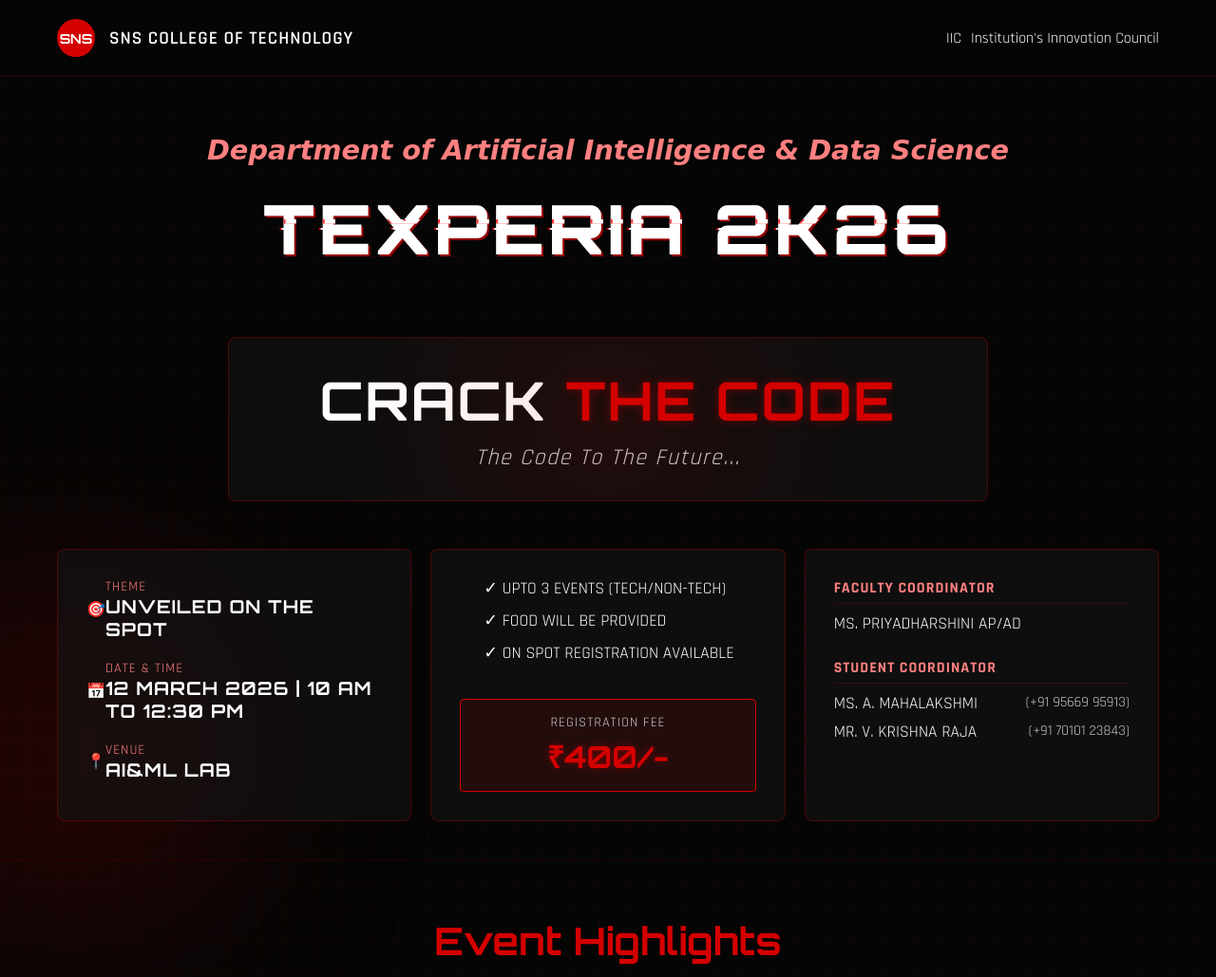
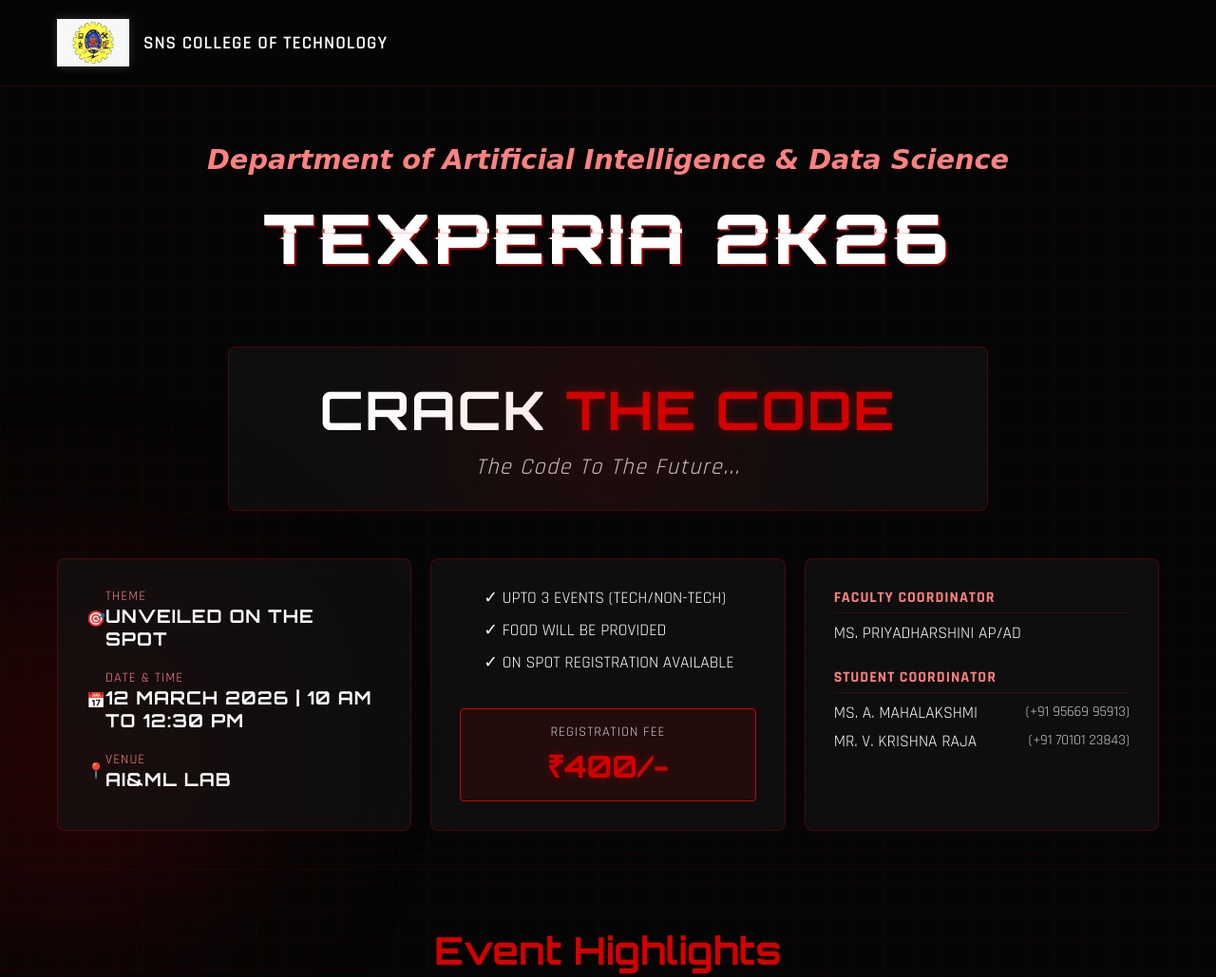
Before and after one commit to Harish-Raj-K/crackthecode, a website built with Vite: page index.html in a window 1280 px wide. Shown: the top 1029 px of the page at 95% size. Built offline with nearby package versions, Linux system fonts and the light colour scheme.

Commit message:
Update header with SNS logo and remove IIC badge

```diff
--- a/index.html
+++ b/index.html
@@ -23,12 +23,8 @@
   <header class="header">
     <div class="container header-container">
       <div class="college-logos">
-        <div class="logo-placeholder">SNS</div>
+        <img src="/sns_logo.png" alt="SNS College of Technology Logo" class="main-logo" />
         <p class="college-name">SNS COLLEGE OF TECHNOLOGY</p>
-      </div>
-      <div class="badges">
-        <span class="badge">IIC</span>
-        <span class="badge">Institution's Innovation Council</span>
       </div>
     </div>
   </header>
--- a/src/style.css
+++ b/src/style.css
@@ -108,28 +108,17 @@
   gap: 15px;
 }
 
-.logo-placeholder {
-  width: 40px;
-  height: 40px;
-  background: var(--color-primary);
-  display: flex;
-  align-items: center;
-  justify-content: center;
-  border-radius: 50%;
-  font-weight: bold;
-  font-family: var(--font-title);
-  font-size: 14px;
+.main-logo {
+  height: 50px;
+  width: auto;
+  object-fit: contain;
+  filter: drop-shadow(0 0 5px rgba(255, 255, 255, 0.2));
 }
 
 .college-name {
   font-size: 1.2rem;
   font-weight: 600;
   letter-spacing: 1px;
-}
-
-.badges {
-  display: flex;
-  gap: 10px;
 }
 
 /* Main Hero Content */
```
Also changed, not shown: public/sns_logo.png (added).
